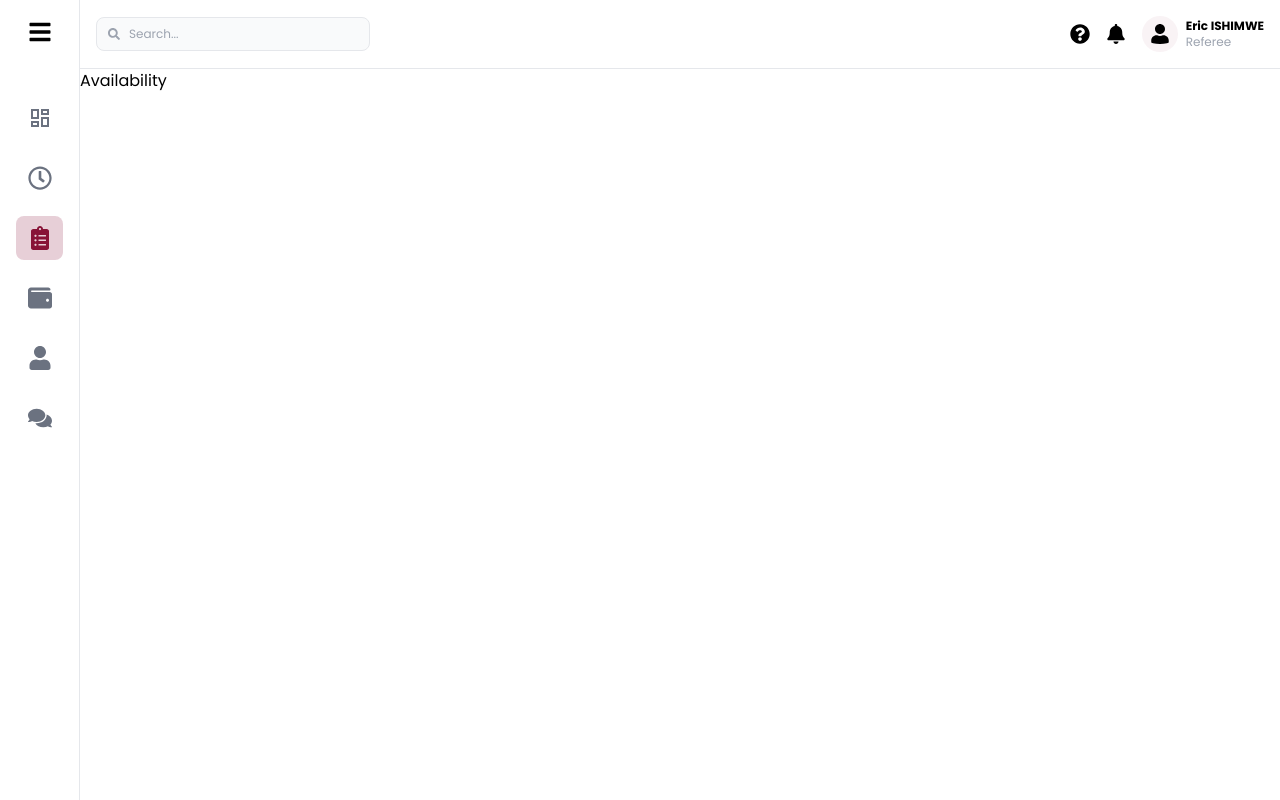
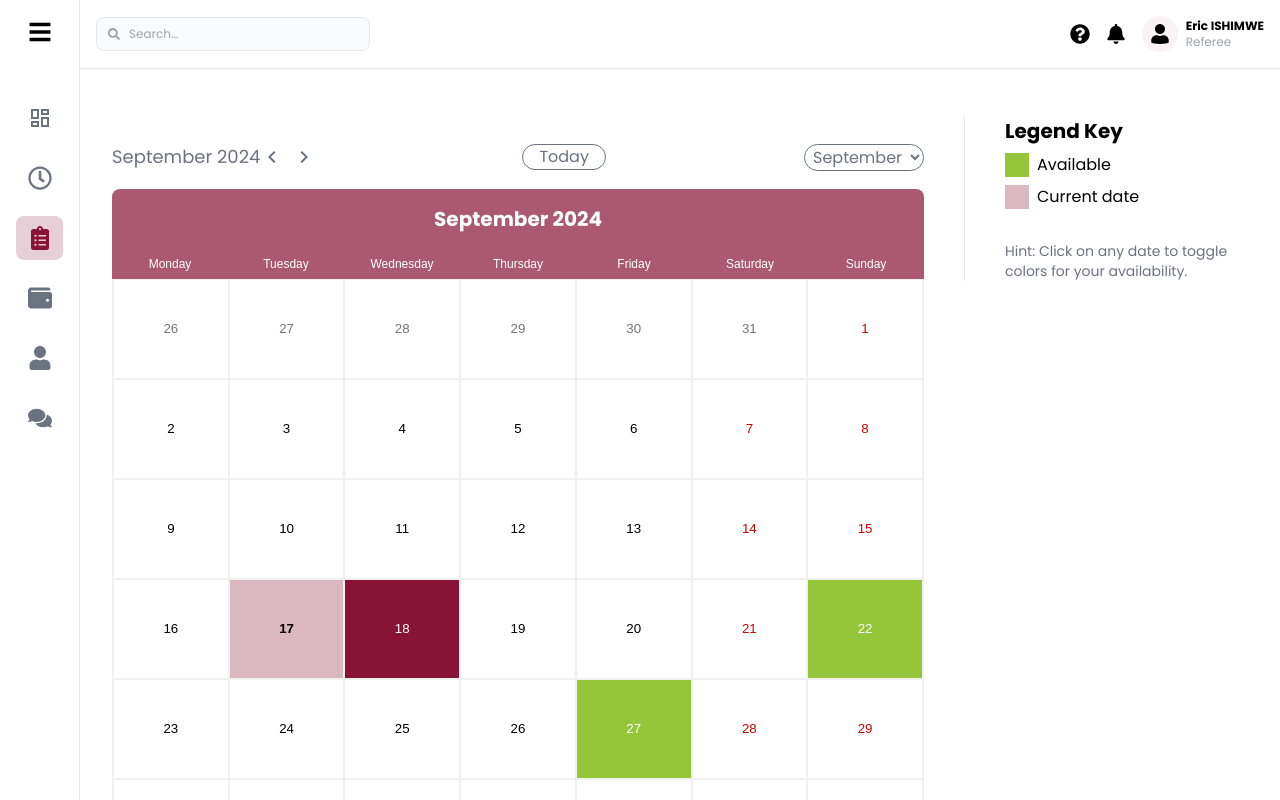
Before and after one commit to dushimire20/referee-app, a React (Vite) app: page /dashboard/availability in a window 1280 px wide. Built offline with nearby package versions, Linux system fonts and the light colour scheme.

Commit message:
Feat: Add CalendarPage component for displaying availability calendar

```diff
--- /dev/null
+++ b/src/components/CalendarPage.tsx
@@ -0,0 +1,97 @@
+import React, { useState } from 'react';
+import Calendar from 'react-calendar';
+import 'react-calendar/dist/Calendar.css';
+import './calendarStyles.css';
+import CalendarToolbar from './CalendarToolbar';
+import CustomHeader from './CustomHeader';
+
+const CalendarPage: React.FC = () => {
+    const [value, setValue] = useState(new Date());
+    const [availableDates, setAvailableDates] = useState<string[]>(['2024-09-22', '2024-09-27']);
+
+    const handleDateChange = (date: Date) => {
+        const formattedDate = date.toISOString().split('T')[0];
+
+        if (availableDates.includes(formattedDate)) {
+            setAvailableDates(availableDates.filter((d) => d !== formattedDate));
+        } else {
+            setAvailableDates([...availableDates, formattedDate]);
+        }
+    };
+
+    const tileClassName = ({ date }: { date: Date }) => {
+        const formattedDate = date.toISOString().split('T')[0];
+        if (availableDates.includes(formattedDate)) {
+            return 'bg-[#95C639] text-white';
+        }
+        if (formattedDate === new Date(new Date().setDate(new Date().getDate() - 1)).toISOString().split('T')[0]) {
+            return 'bg-secondary-100 bg-opacity-30 text-black font-bold';
+        }
+        return '';
+    };
+
+    const handleNavigate = (action: 'PREV' | 'NEXT') => {
+        const newDate = new Date(value);
+        if (action === 'PREV') {
+            newDate.setMonth(value.getMonth() - 1);
+        } else if (action === 'NEXT') {
+            newDate.setMonth(value.getMonth() + 1);
+        }
+        setValue(newDate);
+    };
+
+    const handleToday = () => {
+        setValue(new Date());
+    };
+
+    const handleMonthSelect = (month: number) => {
+        const newDate = new Date(value);
+        newDate.setMonth(month);
+        setValue(newDate);
+    };
+
+    return (
+        <div className="p-8">
+            <div className="flex justify-between items-start mt-4 divide-x">
+                <div className="w-3/4 pr-10">
+                    <CalendarToolbar
+                        date={value}
+                        onNavigate={handleNavigate}
+                        onToday={handleToday}
+                        onMonthSelect={handleMonthSelect}
+                    />
+                    <CustomHeader date={value} />
+                    <Calendar
+                        onChange={() => setValue}
+                        value={value}
+                        tileClassName={tileClassName}
+                        onClickDay={handleDateChange}
+                        showNavigation={false}
+
+                        formatShortWeekday={(_locale, date) => date.toLocaleString('default', { weekday: 'long' })}
+                    />
+                </div>
+                <div className="w-1/4 pl-10">
+                    <div className="mb-4">
+                        <h3 className="text-xl font-bold">Legend Key</h3>
+                        <div className="flex items-center mt-2">
+                            <span className="w-6 h-6 bg-[#95C639] inline-block mr-2"></span>
+                            <span>Available</span>
+                        </div>
+                        <div className="flex items-center mt-2">
+                            <span className="w-6 h-6 bg-secondary-100 bg-opacity-30 inline-block mr-2"></span>
+                            <span>Current date</span>
+                        </div>
+                    </div>
+                    <div className="mt-8">
+                        <p className="text-sm text-gray-500">
+                            Hint: Click on any date to toggle colors for your availability.
+                        </p>
+                    </div>
+                </div>
+            </div>
+        </div>
+    );
+};
+
+export default CalendarPage;
--- /dev/null
+++ b/src/components/CalendarToolbar.tsx
@@ -0,0 +1,49 @@
+import React from 'react';
+import {MdOutlineKeyboardArrowLeft, MdOutlineKeyboardArrowRight} from "react-icons/md";
+
+interface CalendarToolbarProps {
+    date: Date;
+    onNavigate: (action: 'PREV' | 'NEXT') => void;
+    onToday: () => void;
+    onMonthSelect: (month: number) => void;
+}
+
+const CalendarToolbar: React.FC<CalendarToolbarProps> = ({date, onNavigate, onToday, onMonthSelect}) => {
+    const month = date.toLocaleString('default', {month: 'long'});
+    const year = date.getFullYear();
+    const currentMonth = date.getMonth();
+
+    const handleMonthChange = (event: React.ChangeEvent<HTMLSelectElement>) => {
+        const selectedMonth = parseInt(event.target.value, 10);
+        onMonthSelect(selectedMonth);
+    };
+
+    return (
+        <div className="flex justify-between items-center mt-6 mb-4 space-x-4 text-gray-500">
+            <span className="flex items-center">
+                <span className="text-lg">{`${month} ${year}`}</span>
+                <button onClick={() => onNavigate('PREV')}
+                        className="h-8 w-8 flex items-center">
+                    <MdOutlineKeyboardArrowLeft size={24}/>
+                </button>
+                <button onClick={() => onNavigate('NEXT')}
+                        className="h-8 w-8 flex items-center">
+                    <MdOutlineKeyboardArrowRight size={24}/>
+                </button>
+            </span>
+            <button onClick={onToday} className="border border-gray-500 text-gray-500 px-4 rounded-full">
+                Today
+            </button>
+            <select
+                value={currentMonth} onChange={handleMonthChange}
+                className="border border-gray-500 text-gray-500 bg-white px-1 rounded-full"
+            >
+                {Array.from({length: 12}, (_, i) => (
+                    <option key={i} value={i}>{new Date(0, i).toLocaleString('default', {month: 'long'})}</option>
+                ))}
+            </select>
+        </div>
+    );
+};
+
+export default CalendarToolbar;
--- /dev/null
+++ b/src/components/CustomHeader.tsx
@@ -0,0 +1,18 @@
+import React from 'react';
+
+interface CustomHeaderProps {
+    date: Date;
+}
+
+const CustomHeader: React.FC<CustomHeaderProps> = ({ date }) => {
+    const month = date.toLocaleString('default', { month: 'long' });
+    const year = date.getFullYear();
+
+    return (
+        <div className="bg-secondary-100 bg-opacity-70 text-white text-center p-4 rounded-t-lg">
+            <h2 className="text-xl font-bold">{`${month} ${year}`}</h2>
+        </div>
+    );
+};
+
+export default CustomHeader;
--- /dev/null
+++ b/src/components/calendarStyles.css
@@ -0,0 +1,40 @@
+.react-calendar {
+    width: 100%;
+    max-width: 100%;
+    background-color: #fff;
+    border: none;
+    line-height: 1.125em;
+}
+
+.react-calendar__tile {
+    height: 100px;
+    display: flex;
+    justify-content: center;
+    align-items: center;
+}
+
+.react-calendar__tile--now {
+    background-color: #881337;
+    color: #fff;
+}
+
+.react-calendar__month-view__weekdays__weekday abbr {
+    text-decoration: none;
+    color: #fff;
+    text-transform: capitalize;
+    font-weight: normal;
+}
+
+.react-calendar__month-view__weekdays__weekday {
+    background-color: #881337;
+    opacity: 0.7;
+}
+
+.react-calendar__month-view__days, .react-calendar__month-view__days button {
+    border: 1px solid #f0f0f0 !important;
+}
+
+.react-calendar__month-view__days {
+    border-collapse: collapse;
+    border-top: 0px !important;
+}
--- a/src/scenes/availability/index.tsx
+++ b/src/scenes/availability/index.tsx
@@ -1,6 +1,10 @@
+import CalendarPage from '@/components/CalendarPage';
+
 const Availability = () => {
   return (
-    <div>Availability</div>
+    <div>
+        <CalendarPage />
+    </div>
   )
 }
 
```
